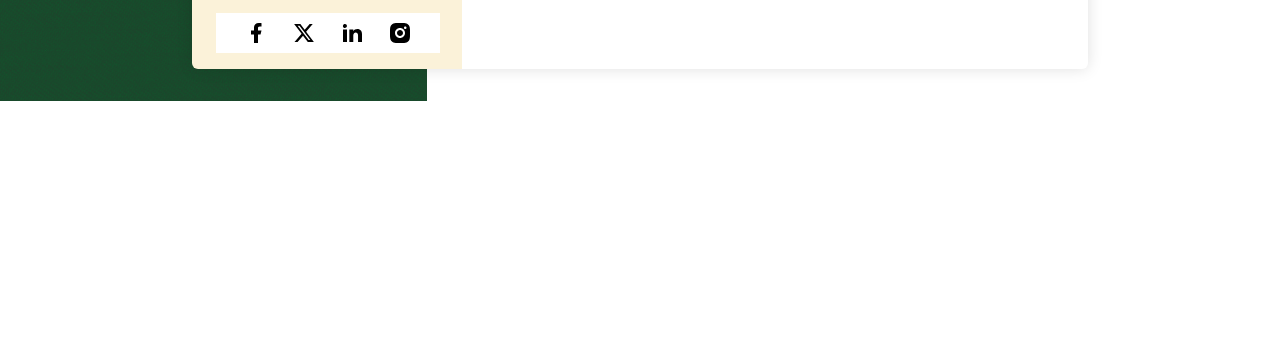
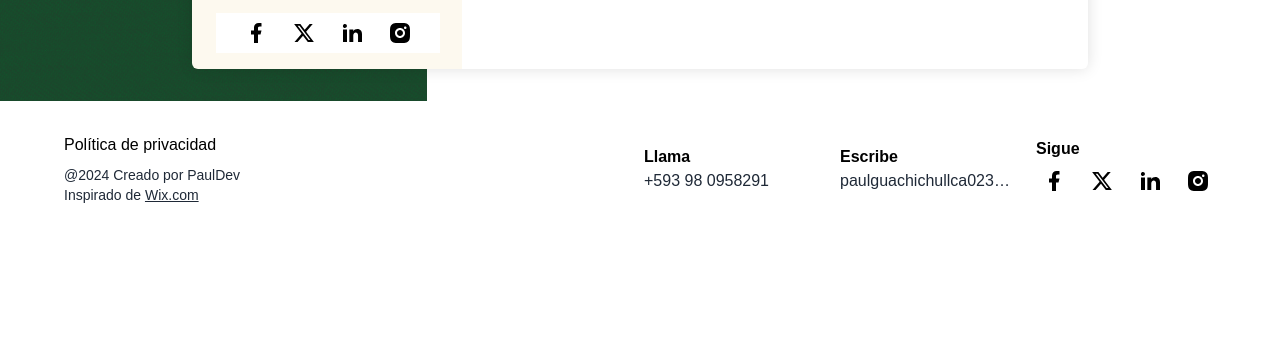
Before and after one commit to Paul1226/Personal-portfolio, an Astro site: page / in a window 1280 px wide. Shown: the part 439-800 px from the top of the page. Built offline with nearby package versions, Linux system fonts and the light colour scheme; Astro itself is replaced by a stand-in of ours.

Commit message:
Incorporando Footer y cambios en header y About

```diff
--- a/src/assets/Footer.astro
+++ b/src/assets/Footer.astro
@@ -0,0 +1,52 @@
+---
+import SocialNetworks from "../components/about/SocialNetworks.astro";
+---
+
+<footer class="w-full py-8">
+  <div
+    class="w-11/12 mx-auto max-w-6xl flex flex-col gap-6 md:flex-row md:justify-between md:items-center"
+  >
+    <article class="order-2 md:order-1 w-max">
+      <p class="pb-2">Política de privacidad</p>
+      <p class="text-sm text-gray-800">@2024 Creado por PaulDev</p>
+      <p class="text-sm text-gray-800">
+        Inspirado de <a
+          class="underline"
+          href="https://manage.wix.com/dashboard/b3c75237-4540-4678-a565-805306d0a090/setup"
+          >Wix.com</a
+        >
+      </p>
+    </article>
+    <article
+      class="w-full flex items-center justify-between flex-wrap order-1 gap-4 md:order-2 md:justify-start md:w-max"
+    >
+      <div class="content">
+        <strong>llama</strong>
+        <p class="text-gray-800">+593 98 0958291</p>
+      </div>
+      <div class="content">
+        <strong>escribe</strong>
+        <a
+          class="block truncate text-gray-800"
+          href="mailto:paulguachichullca023@gmail.com"
+          >paulguachichullca023@gmail.com</a
+        >
+      </div>
+      <div class="content">
+        <strong>sigue</strong>
+        <SocialNetworks />
+      </div>
+    </article>
+  </div>
+</footer>
+
+<style>
+  .content {
+    width: 180px;
+    /* background-color: red; */
+  }
+
+  strong {
+    text-transform: capitalize;
+  }
+</style>
--- a/src/components/About.astro
+++ b/src/components/About.astro
@@ -28,7 +28,7 @@ import Description from "./about/Description.astro";
       <div
         class="absolute inset-0 -z-10 grid grid-cols-1 grid-rows-1 md:grid-cols-[270px_auto]"
       >
-        <div class="ss bg-gold-100"></div>
+        <div class="ss bg-gold-50"></div>
         <div class="ss hidden md:block bg-white"></div>
       </div>
       <!-- --------- -->
--- a/src/components/Header.astro
+++ b/src/components/Header.astro
@@ -29,7 +29,7 @@ const classLink =
         </a>
       </div>
       <ul
-        class="nav-list absolute left-0 right-0 h-full bg-gold-200/60 backdrop-blur-lg flex justify-center items-center flex-col gap-2 md:relative md:bg-transparent md:backdrop-blur-none md:flex-row md:z-0"
+        class="nav-list absolute left-0 right-0 h-full bg-gold-100/50 backdrop-blur-lg flex justify-center items-center flex-col gap-2 md:relative md:bg-transparent md:backdrop-blur-none md:flex-row md:z-0"
         id="nav"
       >
         <li>
@@ -79,4 +79,21 @@ const classLink =
     --no-scale: scale(1);
     --bottom: 0;
   }
+
+  @media (min-width: 768px) {
+    header {
+      animation: scroll-header linear both;
+      animation-timeline: scroll(root block);
+      animation-range: 0 150px;
+    }
+  }
+
+  @keyframes scroll-header {
+    100% {
+      background-color: #ffffff80;
+      backdrop-filter: blur(0.65rem);
+      border-bottom-left-radius: 0.75rem;
+      border-bottom-right-radius: 0.75rem;
+    }
+  }
 </style>
--- a/src/layouts/Layout.astro
+++ b/src/layouts/Layout.astro
@@ -3,6 +3,9 @@ interface Props {
   title: string;
 }
 const { title } = Astro.props;
+
+// components
+import Footer from "../assets/Footer.astro";
 
 // fonts
 // 300-900
@@ -20,6 +23,7 @@ import "@fontsource-variable/red-hat-display";
   </head>
   <body class="relative -z-50">
     <slot />
+    <Footer />
   </body>
 </html>
 
```
